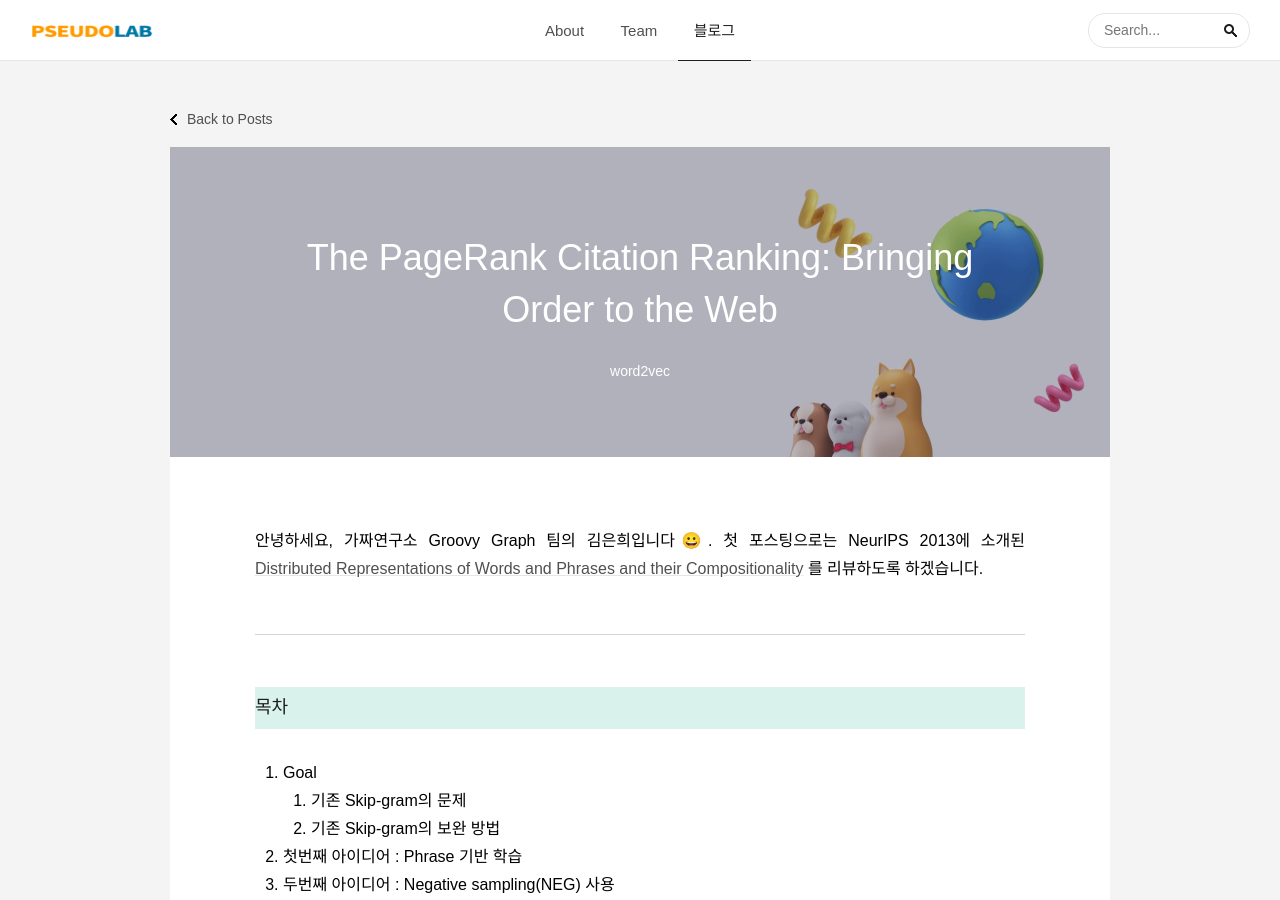
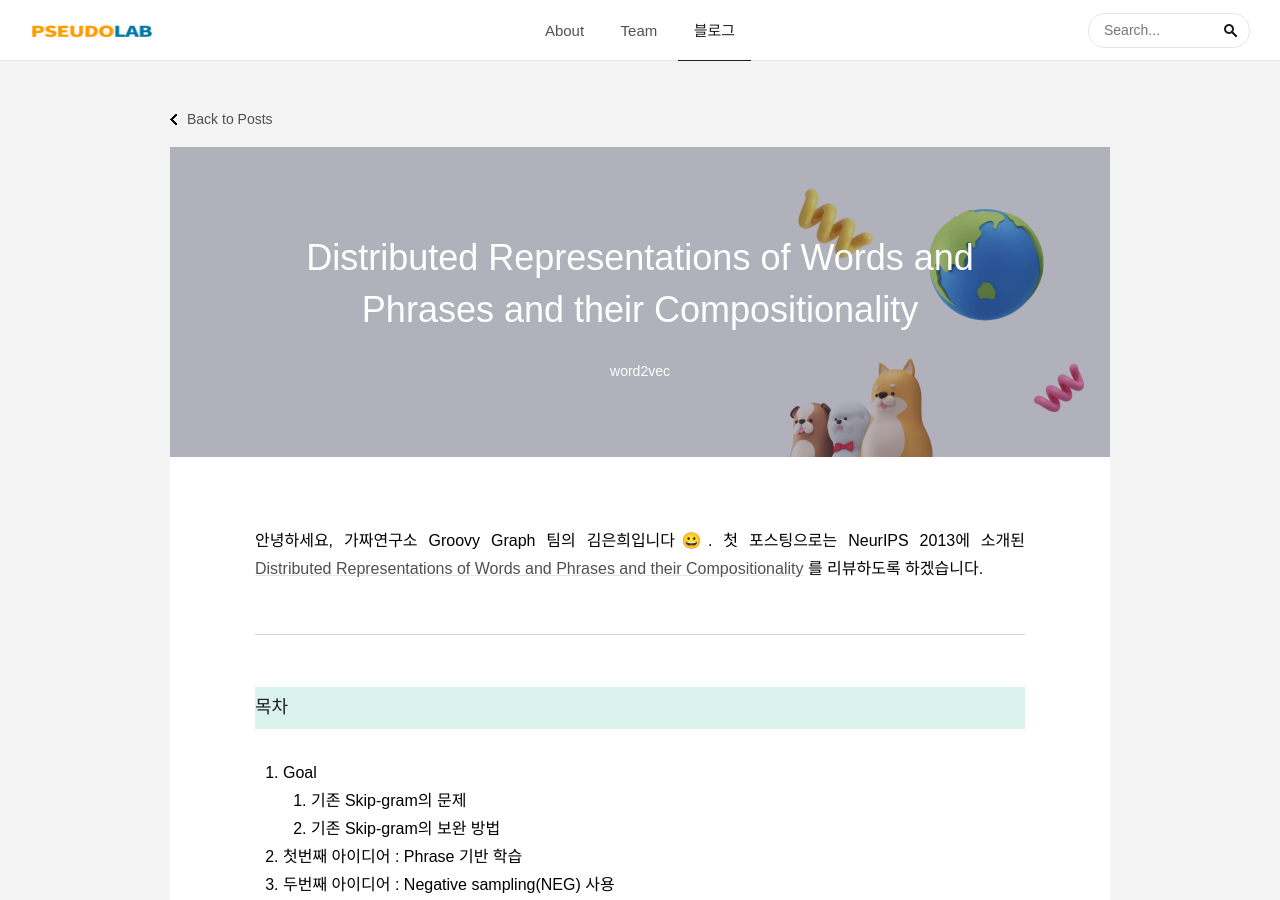
Before and after one commit to Pseudo-Lab/graph, a Jekyll site: the page built from _posts/2022-04-12-Distributed-Representations-of-Words-and-Phrases-and-their-Compositionality.md, in a window 1280 px wide and 900 px high. Built offline with Jekyll 4.4.1, drawn with Linux system fonts in a browser that asks for light colours; some web fonts are replaced; formulas are drawn with MathJax 3; comment, search, counter and statistics services are not loaded.

Commit message:
Change title

```diff
--- a/_posts/2022-04-12- Distributed Representations of Words and Phrases and their Compositionality.md
+++ b/_posts/2022-04-12-Distributed-Representations-of-Words-and-Phrases-and-their-Compositionality.md
@@ -2,7 +2,7 @@
 layout: post
 use_math: true
 
-title: 'The PageRank Citation Ranking: Bringing Order to the Web'
+title: 'Distributed Representations of Words and Phrases and their Compositionality'
 author: Eunhee.Kim
 tags: [word2vec]
 date: 2022-04-12
```
